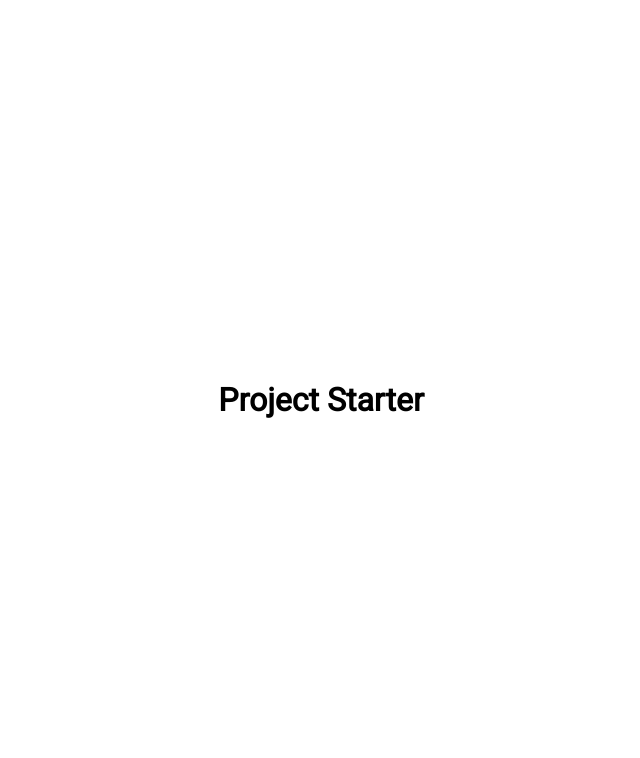
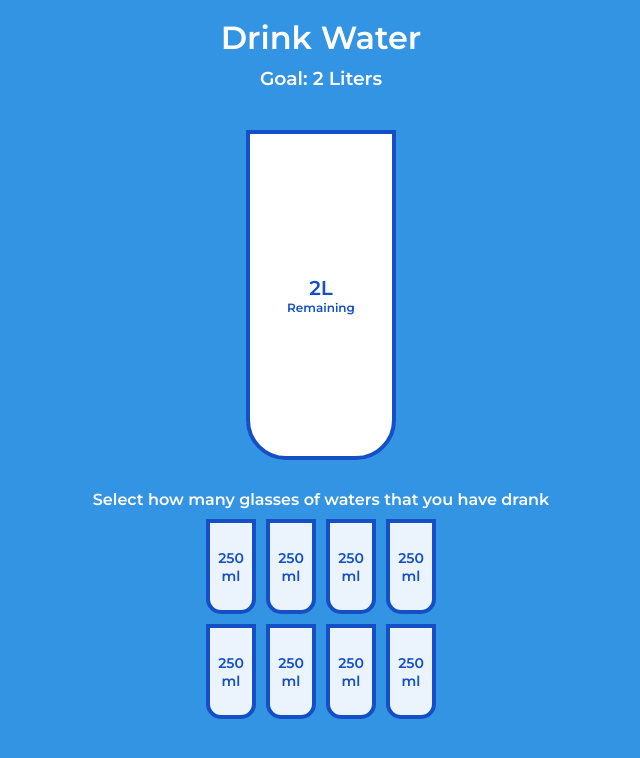
Before and after one commit to Stephen-Rivera-XIII/50JsProj, a plain HTML site: page Drink Water/index.html in a window 1280 px wide. Shown: the whole page, without its empty margins (319-959 px from the left). Drawn offline with Linux system fonts and the light colour scheme.

Commit message:
drink water complete

```diff
--- a/Drink Water/index.html
+++ b/Drink Water/index.html
@@ -6,10 +6,34 @@
     <meta name="viewport" content="width=device-width, initial-scale=1.0">
     <link rel="stylesheet" href="style.css"/>
     <!-- <link rel="stylesheet" href="https://cdnjs.cloudflare.com/ajax/libs/font-awesome/6.1.1/css/all.min.css"> -->
-    <title>My Project</title>
+    <title>Drink Water</title>
 </head>
 <body>
-    <h1>Project Starter</h1>
+    <h1>Drink Water</h1>
+    <h3>Goal: 2 Liters</h3>
+
+    <div class="cup">
+        <div class="remained" id="remained">
+            <span id="liters"></span>
+            <small>Remaining</small>
+        </div>
+        <div class="percentage" id="percentage">
+
+        </div>
+    </div>
+
+    <p class="text">Select how many glasses of waters that you have drank</p>
+
+    <div class="cups">
+        <div class="cup cup-small">250 ml</div>
+        <div class="cup cup-small">250 ml</div>
+        <div class="cup cup-small">250 ml</div>
+        <div class="cup cup-small">250 ml</div>
+        <div class="cup cup-small">250 ml</div>
+        <div class="cup cup-small">250 ml</div>
+        <div class="cup cup-small">250 ml</div>
+        <div class="cup cup-small">250 ml</div>
+    </div>
 
     <script src="script.js"></script>
 </body>
--- a/Drink Water/script.js
+++ b/Drink Water/script.js
@@ -0,0 +1,49 @@
+const smallCups = document.querySelectorAll('.cup-small')
+const liters = document.getElementById('liters')
+const percentage = document.getElementById('percentage')
+const remained = document.getElementById('remained')
+
+updateBigCup()
+
+smallCups.forEach((cup, idx) => {
+    cup.addEventListener('click',() => highlightCups(idx))
+})
+
+function highlightCups(idx){
+    if(smallCups[idx].classList.contains('full')&& !smallCups[idx].nextElementSibling.classList.contains('full')){
+        idx--
+    }
+
+    smallCups.forEach((cup, idx2)=> {
+        if(idx2 <= idx){
+            cup.classList.add('full')
+        }
+        else{
+            cup.classList.remove('full')
+        }
+    })
+    updateBigCup();
+}
+
+function updateBigCup() {
+    const fullCups = document.querySelectorAll('.cup-small.full').length
+    const totalCups = smallCups.length
+
+    if(fullCups === 0){
+        percentage.style.visibility= 'hidden'
+        percentage.style.height = 0
+    }
+    else{
+        percentage.style.visibility = 'visible'
+        percentage.style.height = `${fullCups/totalCups * 330}px`
+        percentage.innerText = `${fullCups/totalCups * 100}%`
+    }
+    if(fullCups === totalCups){
+        remained.style.visibility= 'hidden'
+        remained.style.height= 0
+    }
+    else{
+        remained.style.visibility = 'visible'
+        liters.innerText = `${2-(250 * fullCups/1000)}L`
+    }
+}
--- a/Drink Water/style.css
+++ b/Drink Water/style.css
@@ -1,16 +1,105 @@
-@import url('https://fonts.googleapis.com/css2?family=Roboto:ital,wght@0,400;1,700&display=swap');
+@import url('https://fonts.googleapis.com/css2?family=Montserrat:ital,wght@0,600;1,700&display=swap');
+
+:root{
+    --border-color: #144fc6;
+    --fill-color: #6ab3f8;
+}
 
 *{
     box-sizing: border-box;
 }
 body{
-    font-family: 'Roboto', sans-serif;
+    background-color: #3494e4;
+    color: #fff;
+    font-family: 'Montserrat', sans-serif;
     display: flex;
     flex-direction: column;
     align-items: center;
     display: flex;
+    margin-bottom: 40px;
+}
+
+h1{
+    margin: 10px 0 0;;
+}
+
+h3{
+    font-weight: 400;
+    margin: 10px 0;
+}
+
+.cup{
+    background-color: #fff;
+    border: 4px solid var(--border-color);
+    color: var(--border-color);
+    border-radius: 0 0 40px 40px;
+    height: 330px;
+    width: 150px;
+    margin: 30px 0;
+    display: flex;
+    flex-direction: column;
+    overflow: hidden;
+}
+
+.cup.cup-small{
+    height: 95px;
+    width: 50px;
+    border-radius: 0 0 15px 15px;
+    background-color: rgba(255, 255, 255, 0.9);
+    cursor: pointer;
+    font-size: 14px;
+    align-items: center;
     justify-content: center;
-    height: 100vh;
-    overflow: hidden;
-    margin: 0;
+    text-align: center;
+    margin: 5px;
+    transition: 0.3s ease;
 }
+
+.cup.cup-small.full{
+    background-color: var(--fill-color);
+    color: #fff;
+}
+
+.cups{
+    display: flex;
+    flex-wrap: wrap;
+    width: 280px;
+    align-items: center;
+    justify-content: center;
+}
+
+.remained{
+    display: flex;
+    align-items: center;
+    justify-content: center;
+    text-align: center;
+    flex-direction: column;
+    flex: 1;
+    transition: 0.3 ease;
+}
+
+.remained span{
+    font-size: 20px;
+    font-weight: bold;
+}
+
+.remained small{
+    font-size: 12px;
+}
+
+.percentage{
+    background-color: var(--fill-color);
+    display: flex;
+    font-size: 30px;
+    align-items: center;
+    justify-content: center;
+    font-weight: bold;
+    font-size: 30px;
+    height: 0;
+    transition: 0.3s ease;
+}
+
+.text{
+    text-align: center;
+    margin: 0 0 5px;
+}
```
